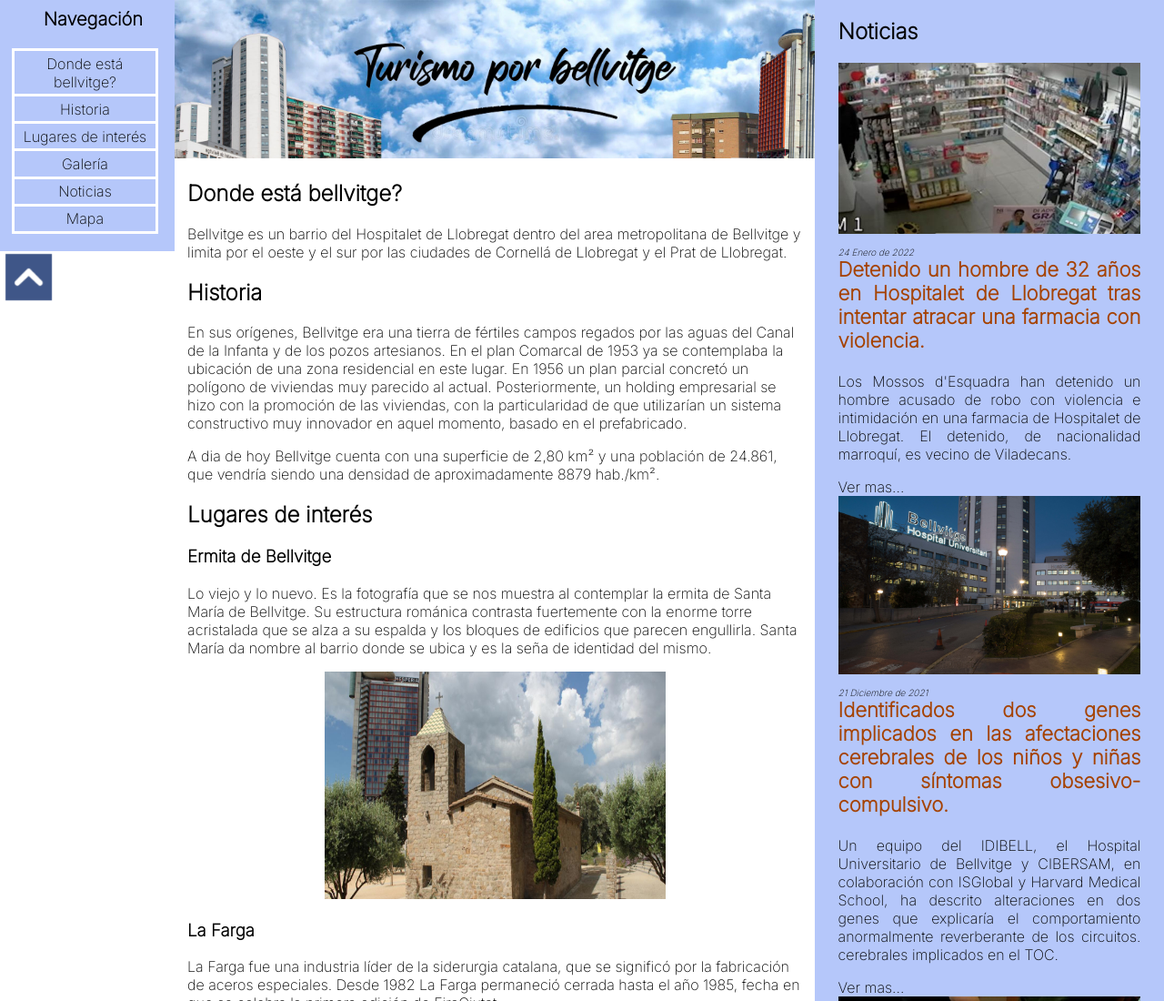
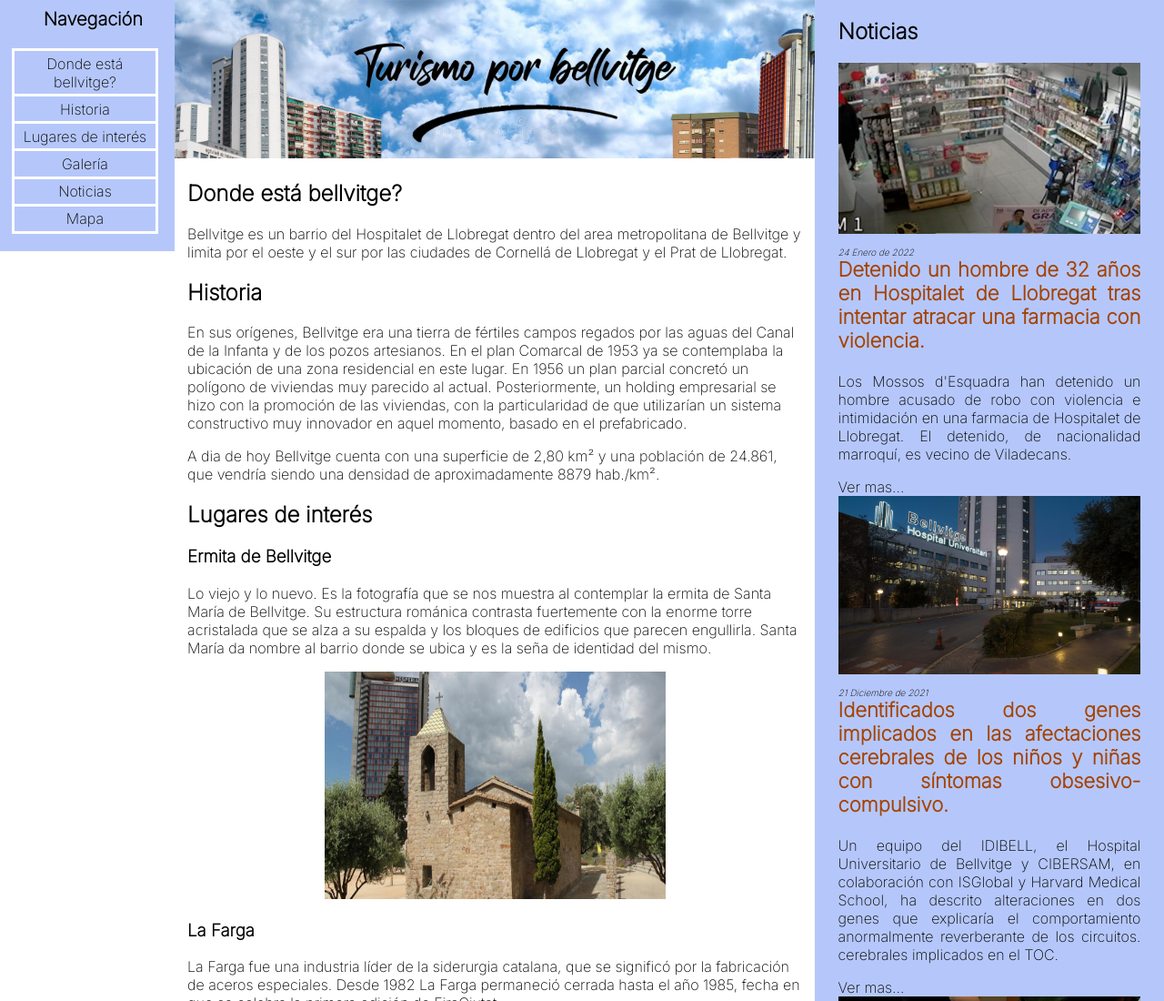
Before and after one commit to JorgeAlcaldeG/Actividad-5-Turismo-local_JorgeAlcalde, a plain HTML site: page index.html in a window 1280 px wide. Shown: the top 1100 px of the page at 91% size. Drawn offline with nearby package versions, Linux system fonts and the light colour scheme.

Commit message:
botón top cambiado

```diff
--- a/index.html
+++ b/index.html
@@ -8,7 +8,7 @@
     <title>Turismo en bellvitge</title>
     <link rel="stylesheet" href="css/styles.css">
     <script src="http://code.jquery.com/jquery-latest.js"></script>
-    <script src="Arria.js"></script>
+    <script src="Arriba.js"></script>
 </head>
 
 <body>
```
